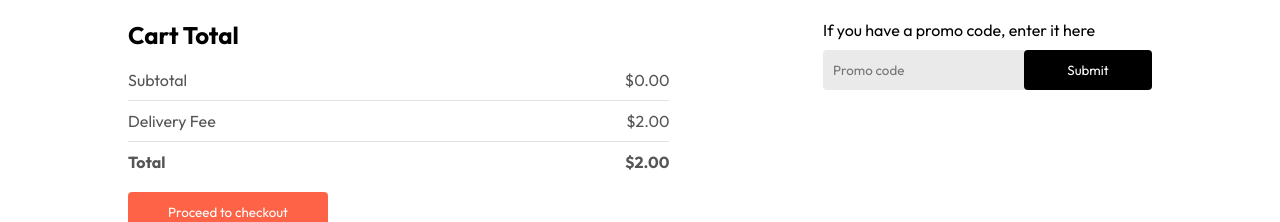
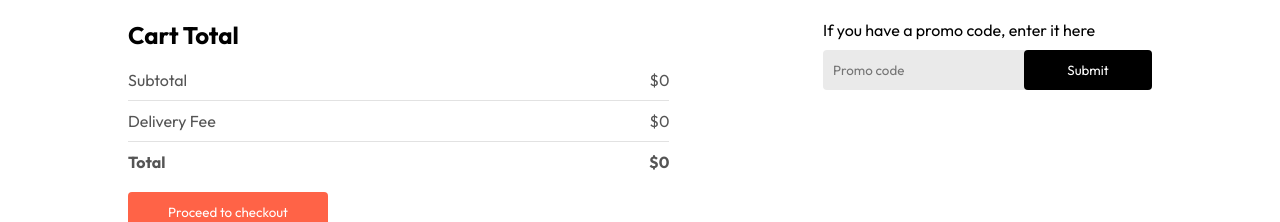
Before and after one commit to shivanidighe01/Food-ordering-site, a React (Vite) app in the folder frontend/: page /cart in a window 1280 px wide. Shown: the part 299-521 px from the top of the page. Built offline with nearby package versions, Linux system fonts and the light colour scheme.

Commit message:
frontend complete

```diff
--- a/frontend/src/pages/Cart/Cart.jsx
+++ b/frontend/src/pages/Cart/Cart.jsx
@@ -46,17 +46,17 @@ const Cart = () => {
           <div>
             <div className="cart-total-detail">
               <p>Subtotal</p>
-              <p>${getTotalCartAmount().toFixed(2)}</p> {/* Formatting subtotal */}
+              <p>${getTotalCartAmount()}</p> {/* Formatting subtotal */}
             </div>
             <hr />
             <div className="cart-total-detail">
               <p>Delivery Fee</p>
-              <p>$2.00</p> {/* Formatting delivery fee */}
+              <p>${getTotalCartAmount()===0?0.00:2.00}</p> {/* Formatting delivery fee */}
             </div>
             <hr />
             <div className="cart-total-detail">
               <b>Total</b>
-              <b>${(getTotalCartAmount() + 2).toFixed(2)}</b> {/* Formatting total */}
+              <b>${getTotalCartAmount()===0?0.00:(getTotalCartAmount() + 2).toFixed(2)}</b> {/* Formatting total */}
             </div>
           </div>
           <button onClick={() => navigate('/order')}>Proceed to checkout</button>
--- a/frontend/src/pages/PlaceOrder/PlaceOrder.jsx
+++ b/frontend/src/pages/PlaceOrder/PlaceOrder.jsx
@@ -36,12 +36,12 @@ const PlaceOrder = () => {
               <hr />
               <div className="cart-total-detail">
                 <p>Delivery Fee</p>
-                <p>$2.00</p> {/* Formatting delivery fee */}
+                <p>${getTotalCartAmount()===0?0.00:2.00}</p> {/* Formatting delivery fee */}
               </div>
               <hr />
               <div className="cart-total-detail">
                 <b>Total</b>
-                <b>${(getTotalCartAmount() + 2).toFixed(2)}</b> {/* Formatting total */}
+                <b>${getTotalCartAmount()===0?0.00:(getTotalCartAmount() + 2).toFixed(2)}</b> {/* Formatting total */}
               </div>
             </div>
             <button>Proceed to Playment</button>
```
